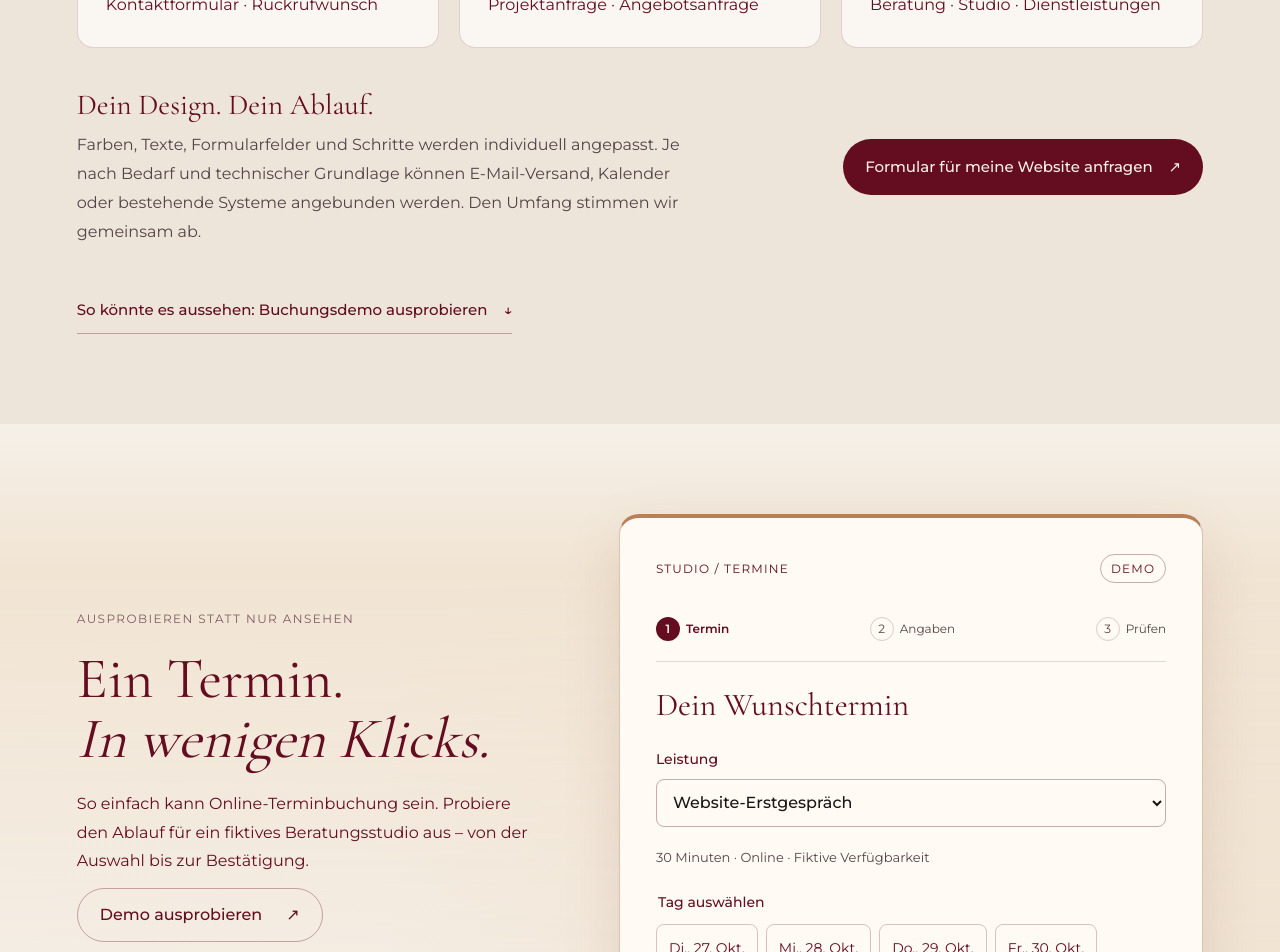
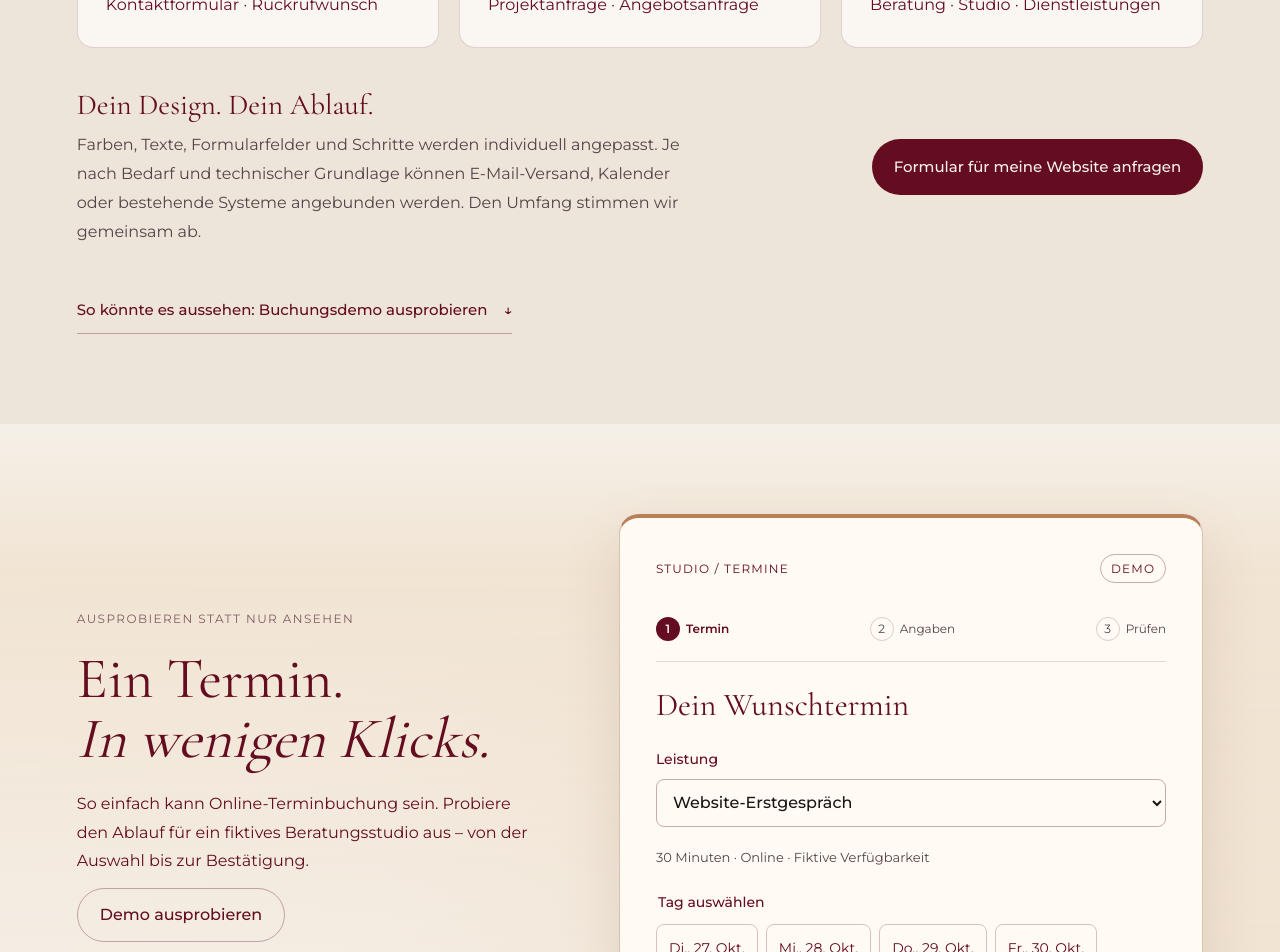
Before and after one commit to AnnaFillanna/anna-filippi.studio, a React (Vite) app: page /softwareentwicklung in a window 1280 px wide. Shown: the part 1920-2872 px from the top of the page. Built offline with nearby package versions, Linux system fonts and the light colour scheme; a web font is replaced by a local one.

Commit message:
Remove arrows from demo links

```diff
--- a/src/components/BookingDemo/BookingDemo.tsx
+++ b/src/components/BookingDemo/BookingDemo.tsx
@@ -37,7 +37,7 @@ export default function BookingDemo() {
         <p className={styles.eyebrow}>AUSPROBIEREN STATT NUR ANSEHEN</p>
         <h2 id="booking-title">Ein Termin.<br /><em>In wenigen Klicks.</em></h2>
         <p>So einfach kann Online-Terminbuchung sein. Probiere den Ablauf für ein fiktives Beratungsstudio aus – von der Auswahl bis zur Bestätigung.</p>
-        <a className={styles.tryLink} href="#booking-panel">Demo ausprobieren <span aria-hidden="true">↗</span></a>
+        <a className={styles.tryLink} href="#booking-panel">Demo ausprobieren</a>
         <ul><li>Klare Auswahl von Leistung und Termin</li><li>Formular mit Eingabeprüfung</li><li>Zusammenfassung vor dem Abschluss</li></ul>
         <p className={styles.note}>Portfolio-Demo: keine echte Buchung, keine E-Mail. Deine Eingaben werden weder versendet noch gespeichert.</p>
       </div>
@@ -66,7 +66,7 @@ export default function BookingDemo() {
         {step >= 2 && <>
           {step === 3 && <p role="status" className={styles.success}>Danke, {name}! Du hast die Demo erfolgreich durchgespielt. Es wurde kein Termin gebucht und keine E-Mail versendet.</p>}
           <dl className={styles.summary}><div><dt>Leistung</dt><dd>{service}</dd></div><div><dt>Termin</dt><dd>{dateLabel(date)} · {time} Uhr · 30 Min.</dd></div><div><dt>Name</dt><dd>{name}</dd></div><div><dt>E-Mail</dt><dd>{email}</dd></div></dl>
-          {step === 2 ? <div className={styles.actions}><button onClick={() => go(1)}>Bearbeiten</button><button className={styles.primary} onClick={() => go(3)}>Demo-Buchung abschließen</button></div> : <button className={styles.primary} onClick={reset}>Demo erneut ausprobieren ↗</button>}
+          {step === 2 ? <div className={styles.actions}><button onClick={() => go(1)}>Bearbeiten</button><button className={styles.primary} onClick={() => go(3)}>Demo-Buchung abschließen</button></div> : <button className={styles.primary} onClick={reset}>Demo erneut ausprobieren</button>}
         </>}
       </div>
     </section>
--- a/src/components/BookingDemo/FormSolutions.tsx
+++ b/src/components/BookingDemo/FormSolutions.tsx
@@ -17,7 +17,7 @@ export default function FormSolutions() {
     </article>)}</div>
     <div className={styles.integration}>
       <div><h3>Dein Design. Dein Ablauf.</h3><p>Farben, Texte, Formularfelder und Schritte werden individuell angepasst. Je nach Bedarf und technischer Grundlage können E-Mail-Versand, Kalender oder bestehende Systeme angebunden werden. Den Umfang stimmen wir gemeinsam ab.</p></div>
-      <a href="/kontakt">Formular für meine Website anfragen <span aria-hidden="true">↗</span></a>
+      <a href="/kontakt">Formular für meine Website anfragen</a>
     </div>
     <a className={styles.demoLink} href="#buchungsdemo">So könnte es aussehen: Buchungsdemo ausprobieren <span aria-hidden="true">↓</span></a>
   </section>;
```
